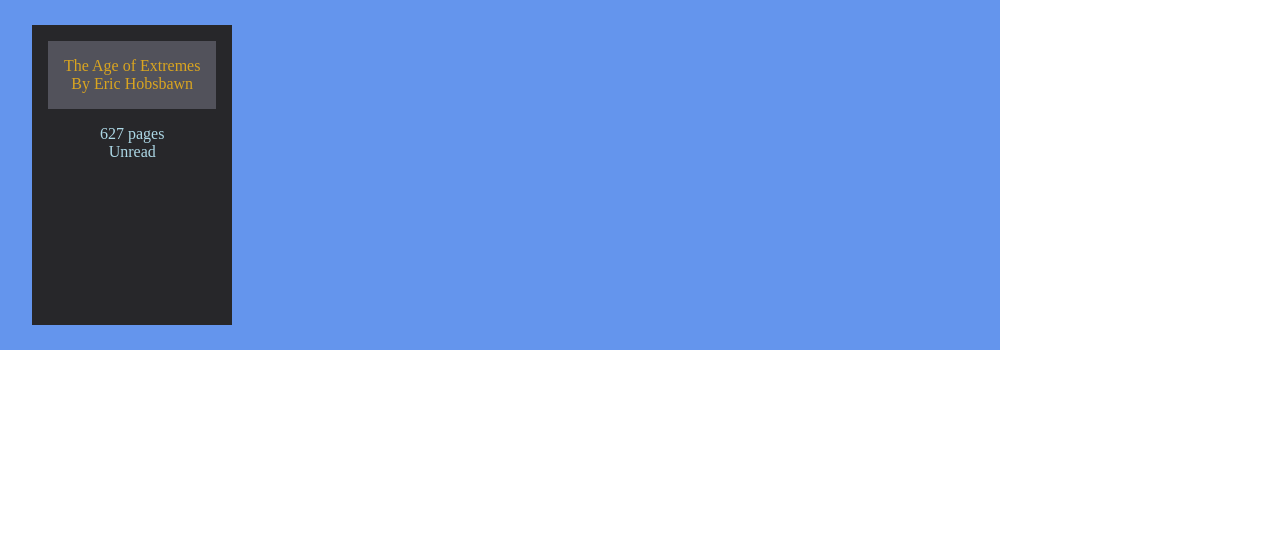
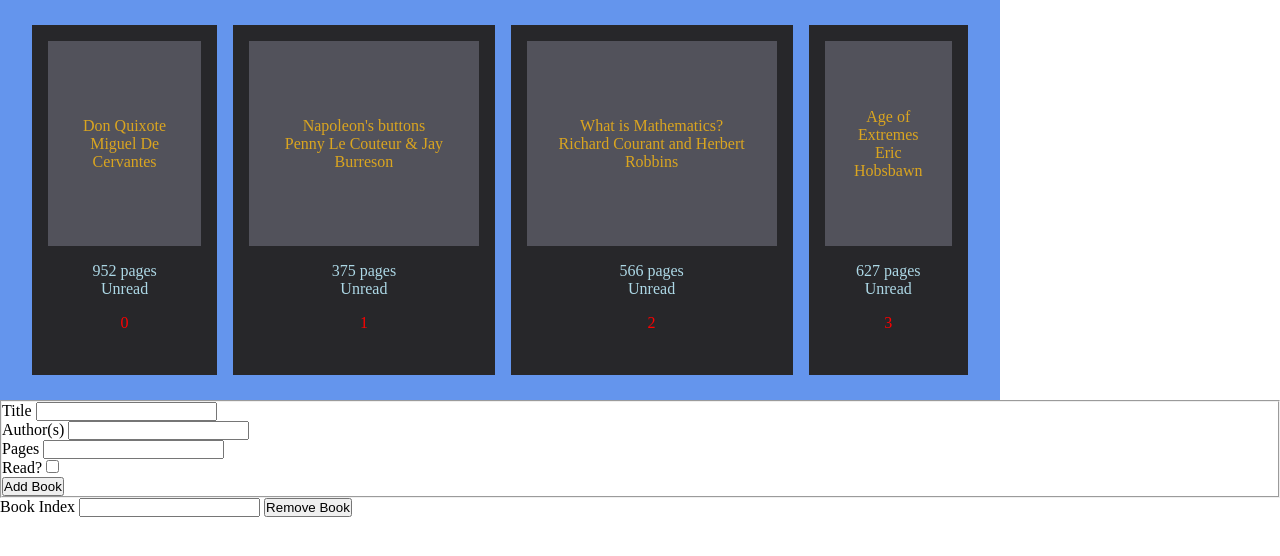
Before and after one commit to csrail/theodinproject2023, a plain HTML site: page library/index.html in a window 1280 px wide. Drawn offline with Linux system fonts and the light colour scheme.

Commit message:
Add features: drawBook, renderLibrary, add new book, delete book

```diff
--- a/library/index.html
+++ b/library/index.html
@@ -7,21 +7,50 @@
     <meta http-equiv="X-UA-Compatible" content="ie=edge">
     <link rel="stylesheet" href="minimum.css">
     <link rel="stylesheet" href="style.css">
-    <script src="script.js"></script>
+    <script src="script.js" defer></script>
     <title>Library</title>
 </head>
 <body>
     <div class="shelf">
-        <div class="book">
-            <div class="attribution">
-                <div>The Age of Extremes</div>
-                <div>By Eric Hobsbawn</div>
+<!--        <div class="book">-->
+<!--            <div class="attribution">-->
+<!--                <div>The Age of Extremes</div>-->
+<!--                <div>By Eric Hobsbawn</div>-->
+<!--            </div>-->
+<!--            <div class="metadata">-->
+<!--                <div>627 pages</div>-->
+<!--                <div>Unread</div>-->
+<!--            </div>-->
+<!--            <div data-index="0">-->
+<!--                0-->
+<!--            </div>-->
+<!--        </div>-->
+    </div>
+    <form action="#" method="post" id="form-add-book" >
+        <fieldset>
+            <div>
+                <label for="input-book-title">Title</label>
+                <input type="text" id="input-book-title">
             </div>
-            <div class="metadata">
-                <div>627 pages</div>
-                <div>Unread</div>
+            <div>
+                <label for="input-book-authors">Author(s)</label>
+                <input type="text" id="input-book-authors">
             </div>
-        </div>
-    </div>
+            <div>
+                <label for="input-book-pages">Pages</label>
+                <input type="number" id="input-book-pages">
+            </div>
+            <div>
+                <label for="input-book-read">Read?</label>
+                <input type="checkbox" id="input-book-read">
+            </div>
+            <button id="form-add-book-button" type="button">Add Book</button>
+        </fieldset>
+    </form>
+    <form action="#" method="post" id="form-remove-book">
+        <label for="input-remove-book">Book Index</label>
+        <input type="number" id="input-remove-book">
+        <button type="button" id="form-remove-book-button">Remove Book</button>
+    </form>
 </body>
 </html>
--- a/library/script.js
+++ b/library/script.js
@@ -1,18 +1,59 @@
+let shelf = document.querySelector('.shelf')
+
+let bookCounter = 0;
 let myLibrary = [];
 
-function Book(title, author, pages, read) {
+function Book(title, author, pages, isRead) {
     this.title = title
     this.author = author
     this.pages = pages
-    this.read = Boolean(read)
+    this.isRead = Boolean(isRead)
+    this.bookIndex = bookCounter
+    bookCounter += 1;
 }
 
 function addBookToLibrary(book) {
     myLibrary.push(book)
 }
 
+function drawBook(book) {
+    const bookObject = document.createElement('div');
+    const bookAttribution = document.createElement('div');
+    const bookMetaData = document.createElement('div');
+    const bookTitle = document.createElement('div');
+    const bookAuthor = document.createElement('div');
+    const bookPages = document.createElement('div');
+    const bookIsRead = document.createElement('div');
+    const bookDataIndex = document.createElement('div');
+
+    bookObject.classList.add('book');
+    bookAttribution.classList.add('attribution');
+    bookMetaData.classList.add('metadata');
+
+    bookDataIndex.setAttribute('data-index', book.bookIndex);
+
+    bookTitle.textContent = book.title;
+    bookAuthor.textContent = book.author;
+    bookPages.textContent = `${book.pages} pages`;
+    bookDataIndex.textContent = book.bookIndex;
+
+    book.isRead === true ? bookIsRead.textContent = "Read" : bookIsRead.textContent = "Unread"
+
+    bookAttribution.appendChild(bookTitle);
+    bookAttribution.appendChild(bookAuthor);
+    bookMetaData.appendChild(bookPages);
+    bookMetaData.appendChild(bookIsRead);
+    bookObject.appendChild(bookAttribution);
+    bookObject.appendChild(bookMetaData);
+    bookObject.appendChild(bookDataIndex);
+
+    shelf.appendChild(bookObject);
+}
+
 function drawLibrary() {
-
+    for (const book of myLibrary) {
+        drawBook(book);
+    }
 }
 
 let book1 = new Book("Don Quixote", "Miguel De Cervantes", "952", false);
@@ -25,6 +66,31 @@
 addBookToLibrary(book3)
 addBookToLibrary(book4)
 
+drawLibrary();
 
+const formAddBookButton = document.querySelector('#form-add-book-button');
+const formInputBookTitle = document.querySelector('#input-book-title');
+const formInputBookAuthors = document.querySelector('#input-book-authors');
+const formInputBookPages = document.querySelector('#input-book-title');
+const formInputBookIsRead = document.querySelector('#input-book-read');
 
-console.log(myLibrary);
+formAddBookButton.addEventListener('click', (event) => {
+    const bookObject = new Book(
+        formInputBookTitle.value,
+        formInputBookAuthors.value,
+        formInputBookPages.value,
+        formInputBookIsRead.value)
+    drawBook(bookObject);
+})
+// formInputBookTitle.value
+const formRemoveBookButton = document.querySelector('#form-remove-book-button');
+const formInputBookIndex = document.querySelector('#input-remove-book');
+
+formRemoveBookButton.addEventListener('click', () => {
+    let bookIndex = +formInputBookIndex.value;
+    let bookObject = myLibrary.find((obj) => obj.bookIndex === bookIndex);
+    let bookArrayIndex = myLibrary.findIndex((obj) => obj === bookObject);
+    let book = document.querySelector(`[data-index='${bookIndex}']`).parentNode;
+    myLibrary.splice(bookArrayIndex, 1);
+    book.remove();
+})
--- a/library/style.css
+++ b/library/style.css
@@ -1,5 +1,5 @@
 .shelf {
-    height: 350px;
+    height: 400px;
     width: 1000px;
     background-color: cornflowerblue;
     display: flex;
@@ -11,14 +11,20 @@
 .book {
     display: flex;
     flex-direction: column;
-    height: 300px;
+    height: 350px;
     background-color: #27272a;
     padding: 1rem;
     gap: 1rem;
 }
 
+.book > [data-index] {
+    text-align: center;
+    color: red;
+}
+
 .attribution {
     background-color: #52525b;
+    height: 205px;
     color: goldenrod;
     writing-mode: sideways-lr;
     text-align: center;
```
